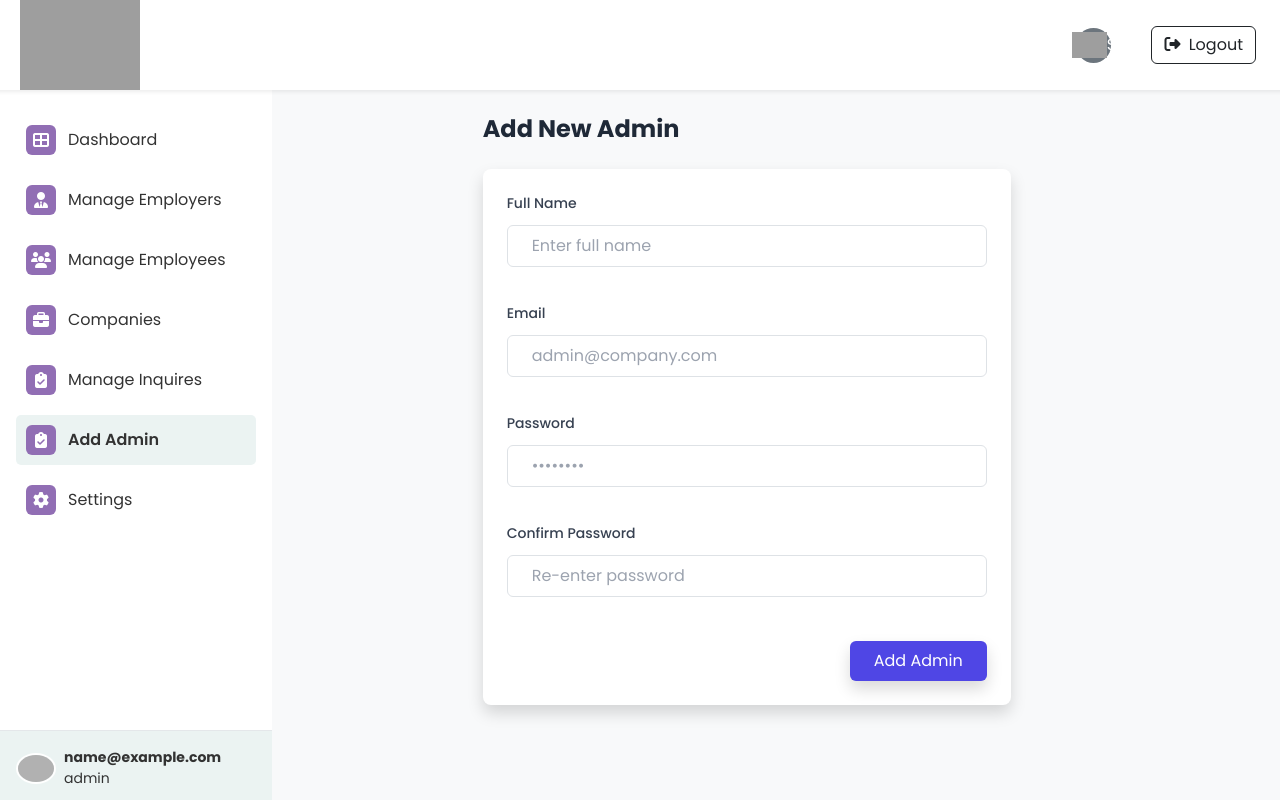
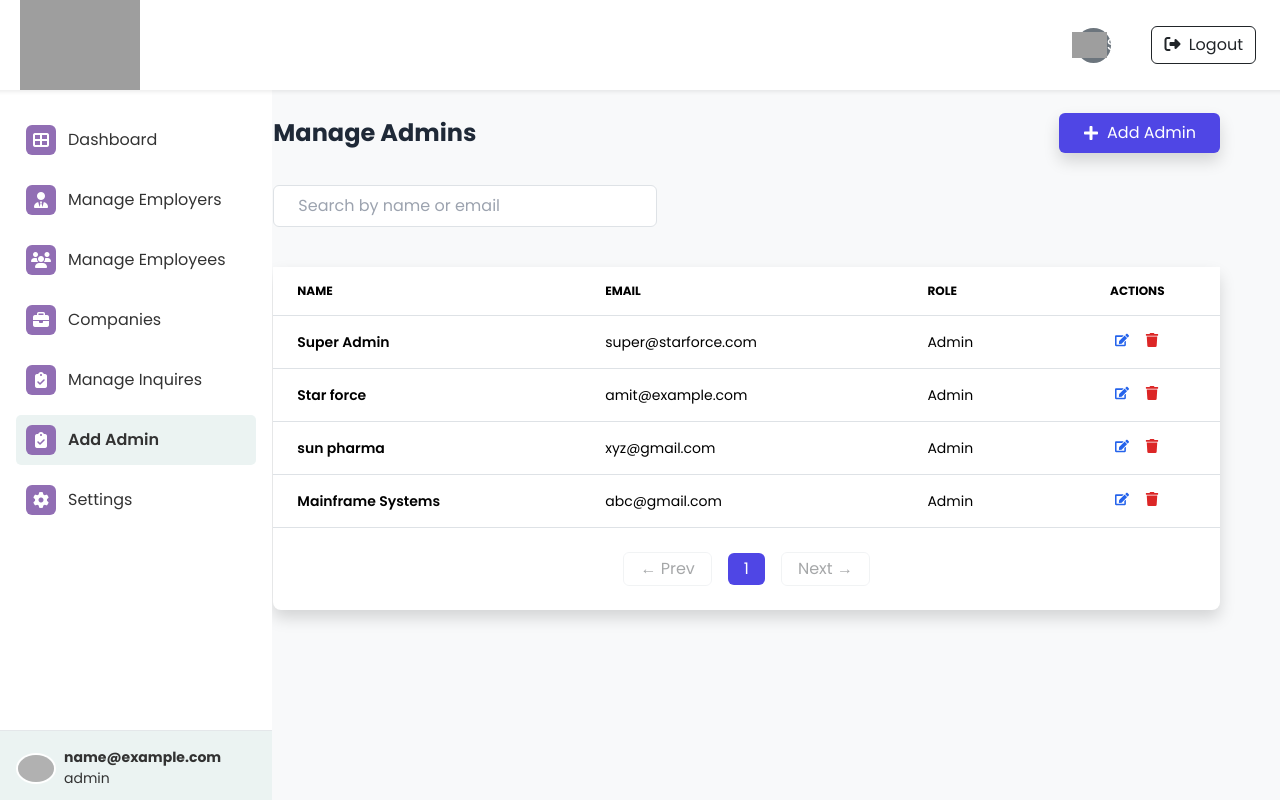
Before and after one commit to KrishnpalJadam/StarForce, a React (Vite) app: page /AddAdmin in a window 1280 px wide. Built offline with nearby package versions, Linux system fonts and the light colour scheme; sample sign-in values are in the browser's storage; grey boxes are pictures that could not be loaded.

Commit message:
first commit

```diff
--- a/src/Components/StarAdmin/AddAdmin.jsx
+++ b/src/Components/StarAdmin/AddAdmin.jsx
@@ -2,30 +2,69 @@ import React, { useState } from "react";
 import axios from "axios";
 import { ToastContainer, toast } from "react-toastify";
 import "react-toastify/dist/ReactToastify.css";
+import { FaEdit, FaTrash, FaPlus } from "react-icons/fa";
 
-import BASE_URL from "../../../utils/Config";          // 🔁 path adjust if needed
-import { useAuth } from "../Auth/AuthContext";      // 🔁 path adjust if needed
+import BASE_URL from "../../../utils/Config";          // <-- adjust path if needed
+import { useAuth } from "../Auth/AuthContext";         // <-- adjust path if needed
+
+const ITEMS_PER_PAGE = 8;
 
 const AddAdmin = () => {
-  const { user } = useAuth(); // {token,...} if logged in
+  /* --------- Auth Token (optional header) ---------- */
+  const { user } = useAuth();
   const authToken =
     user?.token ||
     JSON.parse(localStorage.getItem("login_detail") || "{}")?.token ||
     "";
 
+  /* --------- Modal + Form State ---------- */
+  const [showModal, setShowModal] = useState(false);
+  const [loading, setLoading] = useState(false);
   const [formData, setFormData] = useState({
     name: "",
     email: "",
-
     password: "",
     confirmPassword: "",
   });
 
-  const [loading, setLoading] = useState(false);
+  /* --------- Dummy Admin Table Data ---------- */
+  const [admins, setAdmins] = useState([
+    { id: 1, name: "Super Admin", email: "super@starforce.com", role: "admin" },
+    { id: 2, name: "Star force", email: "amit@example.com", role: "admin" },
+    { id: 3, name: "sun pharma", email: "xyz@gmail.com", role: "admin" },
+    { id: 4, name: "Mainframe Systems", email: "abc@gmail.com", role: "admin" },
+  ]);
 
+  /* --------- Search + Pagination ---------- */
+  const [search, setSearch] = useState("");
+  const [page, setPage] = useState(1);
+
+  const filtered = admins.filter(
+    (a) =>
+      a.name.toLowerCase().includes(search.toLowerCase()) ||
+      a.email.toLowerCase().includes(search.toLowerCase())
+  );
+
+  const totalPages = Math.ceil(filtered.length / ITEMS_PER_PAGE) || 1;
+  const pageStart = (page - 1) * ITEMS_PER_PAGE;
+  const pageData = filtered.slice(pageStart, pageStart + ITEMS_PER_PAGE);
+
+  const goPrev = () => setPage((p) => Math.max(1, p - 1));
+  const goNext = () => setPage((p) => Math.min(totalPages, p + 1));
+
+  /* --------- Form Handlers ---------- */
   const handleChange = (e) => {
     const { name, value } = e.target;
     setFormData((p) => ({ ...p, [name]: value }));
+  };
+
+  const resetForm = () => {
+    setFormData({
+      name: "",
+      email: "",
+      password: "",
+      confirmPassword: "",
+    });
   };
 
   const handleSubmit = async (e) => {
@@ -46,8 +85,7 @@ const AddAdmin = () => {
         name: formData.name,
         email: formData.email,
         password: formData.password,
-
-        role: "admin", // fixed
+        role: "admin", // FIXED ROLE
       };
 
       const headers = authToken
@@ -59,35 +97,166 @@ const AddAdmin = () => {
       });
 
       toast.success(res.data?.message || "Admin created!");
-      // clear form
-      setFormData({
-        name: "",
-        email: "",
-        mobile: "",
 
-        confirmPassword: "",
-      });
+      // UI: prepend newly created admin to table (fake id if none returned)
+      const newAdmin = {
+        id: res.data?.data?.id ?? Date.now(),
+        name: formData.name,
+        email: formData.email,
+        role: "admin",
+      };
+      setAdmins((a) => [newAdmin, ...a]);
+      setPage(1); // jump back to page 1 to show new record
+
+      resetForm();
+      setShowModal(false);
     } catch (err) {
       toast.error(
-        err.response?.data?.message ||
-          "Failed to create admin. Try again."
+        err.response?.data?.message || "Failed to create admin. Try again."
       );
     } finally {
       setLoading(false);
     }
   };
 
+  /* --------- Optional Action handlers (UI only) ---------- */
+  const handleEdit = (admin) => {
+    // Prefill form & open modal (UI only)
+    setFormData({
+      name: admin.name,
+      email: admin.email,
+      password: "",
+      confirmPassword: "",
+    });
+    setShowModal(true);
+  };
+
+  const handleDelete = (id) => {
+    if (!window.confirm("Delete this admin?")) return;
+    setAdmins((a) => a.filter((adm) => adm.id !== id));
+  };
+
   return (
-    <div className="p-6 max-w-xl mx-auto">
+    <div className="p-6 max-w-7xl mx-auto">
       <ToastContainer position="top-right" autoClose={1500} />
-      <h2 className="text-2xl font-bold text-gray-800 mb-6">
-        Add New Admin
-      </h2>
 
-      <form
-        onSubmit={handleSubmit}
-        className="space-y-5 bg-white p-6 rounded-lg shadow"
+      {/* Header Row */}
+      <div className="flex flex-col md:flex-row md:items-center md:justify-between mb-4 gap-4">
+        <h2 className="text-2xl font-bold text-gray-800">Manage Admins</h2>
+        <button
+          type="button"
+          onClick={() => {
+            resetForm();
+            setShowModal(true);
+          }}
+          className="inline-flex items-center gap-2 bg-indigo-600 hover:bg-indigo-700 text-white px-4 py-2 rounded shadow"
         >
+          <FaPlus /> Add Admin
+        </button>
+      </div>
+
+      {/* Search */}
+      <div className="mb-4">
+        <input
+          type="text"
+          placeholder="Search by name or email"
+          className="border border-gray-300 px-4 py-2 rounded w-full max-w-sm focus:outline-indigo-500"
+          value={search}
+          onChange={(e) => {
+            setSearch(e.target.value);
+            setPage(1);
+          }}
+        />
+      </div>
+
+      {/* Responsive Table */}
+      <div className="bg-white shadow rounded-lg p-0">
+        <div className="table-responsive">
+          <table className="table table-hover align-middle mb-0 text-sm">
+            <thead className="bg-gray-100 text-gray-600 uppercase text-xs">
+              <tr>
+                <th className="px-4 py-3">Name</th>
+                <th className="px-4 py-3">Email</th>
+                <th className="px-4 py-3">Role</th>
+                <th className="px-4 py-3 text-center">Actions</th>
+              </tr>
+            </thead>
+            <tbody className="text-gray-800">
+              {pageData.length === 0 ? (
+                <tr>
+                  <td colSpan="4" className="text-center py-4 text-gray-500">
+                    No admins found.
+                  </td>
+                </tr>
+              ) : (
+                pageData.map((adm) => (
+                  <tr key={adm.id}>
+                    <td className="px-4 py-3 font-semibold text-indigo-600">
+                      {adm.name}
+                    </td>
+                    <td className="px-4 py-3">{adm.email}</td>
+                    <td className="px-4 py-3 capitalize">{adm.role}</td>
+                    <td className="px-4 py-3 text-center">
+                      <button
+                        className="text-blue-600 hover:text-blue-800 me-3"
+                        type="button"
+                        onClick={() => handleEdit(adm)}
+                        title="Edit"
+                      >
+                        <FaEdit />
+                      </button>
+                      <button
+                        className="text-red-600 hover:text-red-800"
+                        type="button"
+                        onClick={() => handleDelete(adm.id)}
+                        title="Delete"
+                      >
+                        <FaTrash />
+                      </button>
+                    </td>
+                  </tr>
+                ))
+              )}
+            </tbody>
+          </table>
+        </div>
+
+        {/* Pagination */}
+        <div className="flex justify-center items-center gap-3 py-4">
+          <button
+            onClick={goPrev}
+            disabled={page === 1}
+            className="px-3 py-1 border rounded disabled:opacity-40"
+          >
+            ← Prev
+          </button>
+          <span className="px-3 py-1 rounded bg-indigo-600 text-white">
+            {page}
+          </span>
+          <button
+            onClick={goNext}
+            disabled={page === totalPages}
+            className="px-3 py-1 border rounded disabled:opacity-40"
+          >
+            Next →
+          </button>
+        </div>
+      </div>
+
+      {/* Modal */}
+      {showModal && (
+        <div className="fixed inset-0 z-50 flex items-center justify-center">
+          {/* Backdrop */}
+          <div
+            className="absolute inset-0 bg-white bg-opacity-40"
+            onClick={() => setShowModal(false)}
+          />
+          {/* Modal Card */}
+          <div className="relative bg-white rounded-lg shadow-lg w-full max-w-md mx-4 p-6 z-10">
+            <h3 className="text-xl font-semibold mb-4">
+              {formData?.id ? "Edit Admin" : "Add New Admin"}
+            </h3>
+            <form onSubmit={handleSubmit} className="space-y-4">
               {/* Name */}
               <div>
                 <label className="block text-sm font-medium text-gray-700 mb-1">
@@ -103,7 +272,6 @@ const AddAdmin = () => {
                   required
                 />
               </div>
-
               {/* Email */}
               <div>
                 <label className="block text-sm font-medium text-gray-700 mb-1">
@@ -119,10 +287,6 @@ const AddAdmin = () => {
                   required
                 />
               </div>
-
-
-
-
               {/* Password */}
               <div>
                 <label className="block text-sm font-medium text-gray-700 mb-1">
@@ -138,7 +302,6 @@ const AddAdmin = () => {
                   required
                 />
               </div>
-
               {/* Confirm Password */}
               <div>
                 <label className="block text-sm font-medium text-gray-700 mb-1">
@@ -155,17 +318,27 @@ const AddAdmin = () => {
                 />
               </div>
 
-        {/* Submit */}
-        <div className="pt-2 text-right">
+              {/* Buttons */}
+              <div className="flex justify-end gap-3 pt-2">
+                <button
+                  type="button"
+                  onClick={() => setShowModal(false)}
+                  className="px-4 py-2 bg-gray-300 text-gray-700 rounded"
+                >
+                  Cancel
+                </button>
                 <button
                   type="submit"
                   disabled={loading}
-            className="bg-indigo-600 hover:bg-indigo-700 text-white px-6 py-2 rounded shadow disabled:opacity-50"
+                  className="px-4 py-2 bg-indigo-600 hover:bg-indigo-700 text-white rounded disabled:opacity-50"
                 >
-            {loading ? "Saving..." : "Add Admin"}
+                  {loading ? "Saving..." : "Save Admin"}
                 </button>
               </div>
             </form>
+          </div>
+        </div>
+      )}
     </div>
   );
 };
```
Lines whose indentation alone changed are shown as unchanged.
